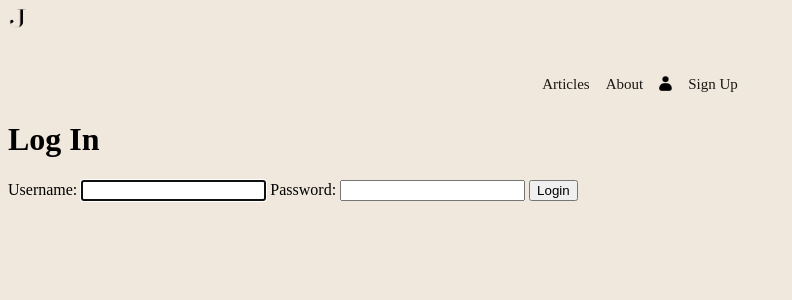
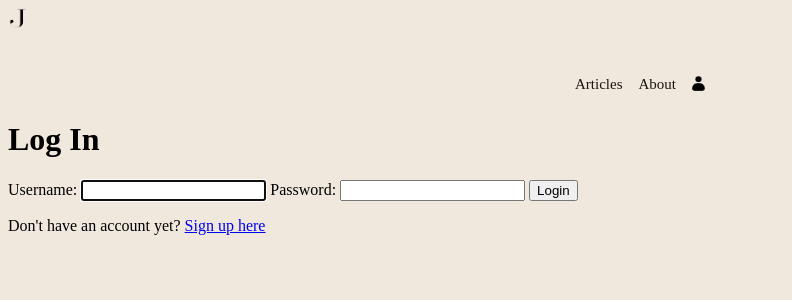
Before and after one commit to maria-zhuravleva/journal, a Django app: page /accounts/login/ in a window 1280 px wide. Shown: the top 300 px of the page, without its empty margins (0-792 px from the left). Run offline with Django 4.2, Linux system fonts and the light colour scheme.

Commit message:
move signup link to login page

```diff
--- a/main_app/templates/base.html
+++ b/main_app/templates/base.html
@@ -44,7 +44,7 @@
               alt="User"
             >
           </a></li>
-          <li><a href="{% url 'signup' %}">Sign Up</a></li>
+          {% comment %} <li><a href="{% url 'signup' %}">Sign Up</a></li> {% endcomment %}
 
           {% comment %} <li><a href="{% url 'home' %}">Login</a></li>
           <li><a href="{% url 'signup' %}">Sign Up</a></li> {% endcomment %}
--- a/main_app/templates/login.html
+++ b/main_app/templates/login.html
@@ -20,6 +20,7 @@
     {{ form.password.label_tag }} {{ form.password }}
     <button type="submit" class="btn submit">Login</button>
   </form>
+  <p>Don't have an account yet? <a href="{% url 'signup' %}">Sign up here</a></p>
 </section>
 
 {% endblock %}
```
